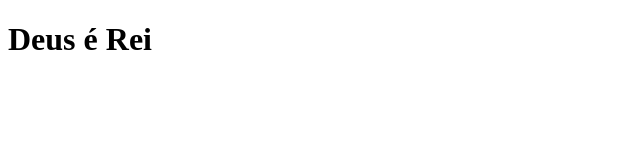
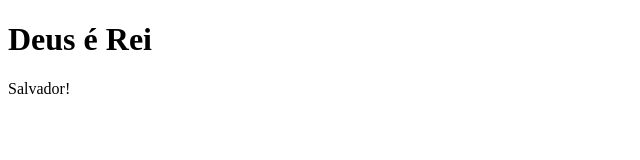
Before and after one commit to JorgeFmartins/AulaGit, a plain HTML site: page index.html in a window 1280 px wide. Shown: the full height of the page, 0-640 px from the left. Drawn offline with Linux system fonts and the light colour scheme.

Commit message:
Salvador!

```diff
--- a/index.html
+++ b/index.html
@@ -7,5 +7,6 @@
 </head>
 <body>
     <h1>Deus é Rei</h1>
+    <p>Salvador!</p>
 </body>
 </html>
```
